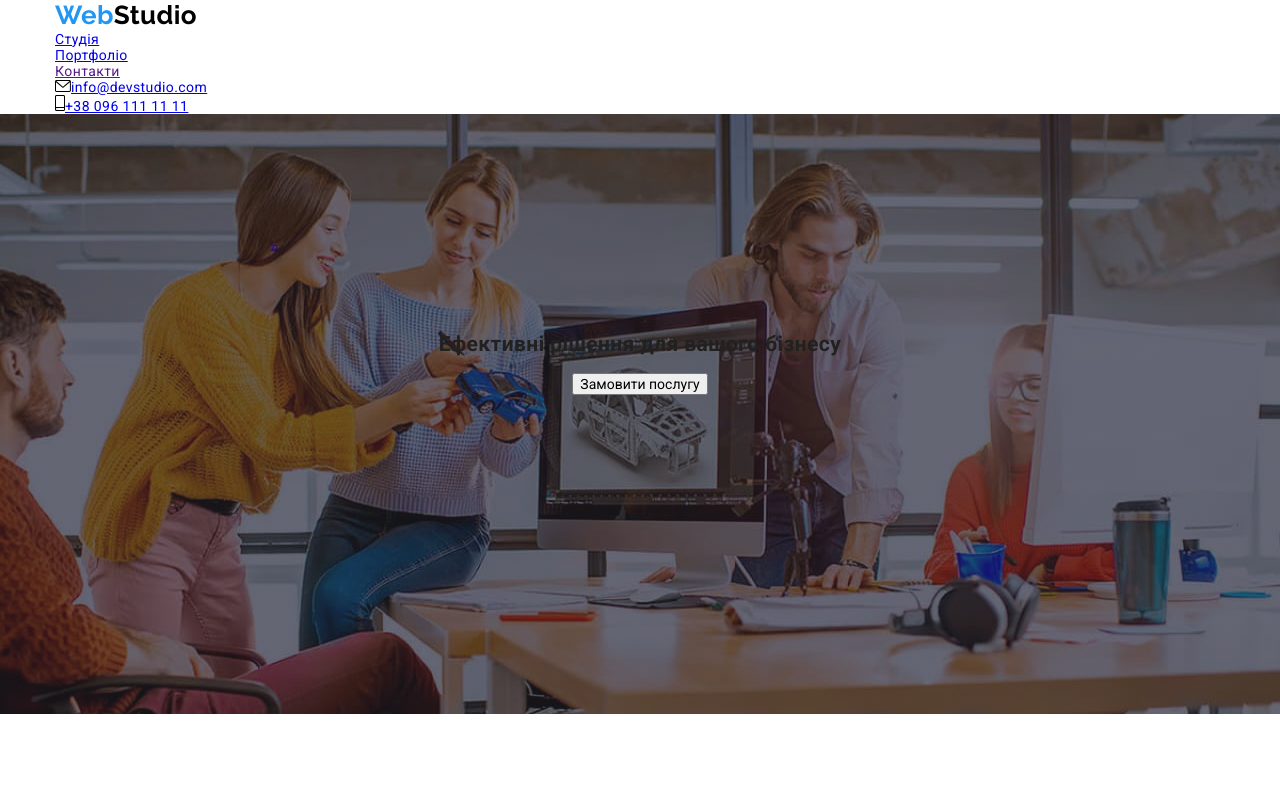
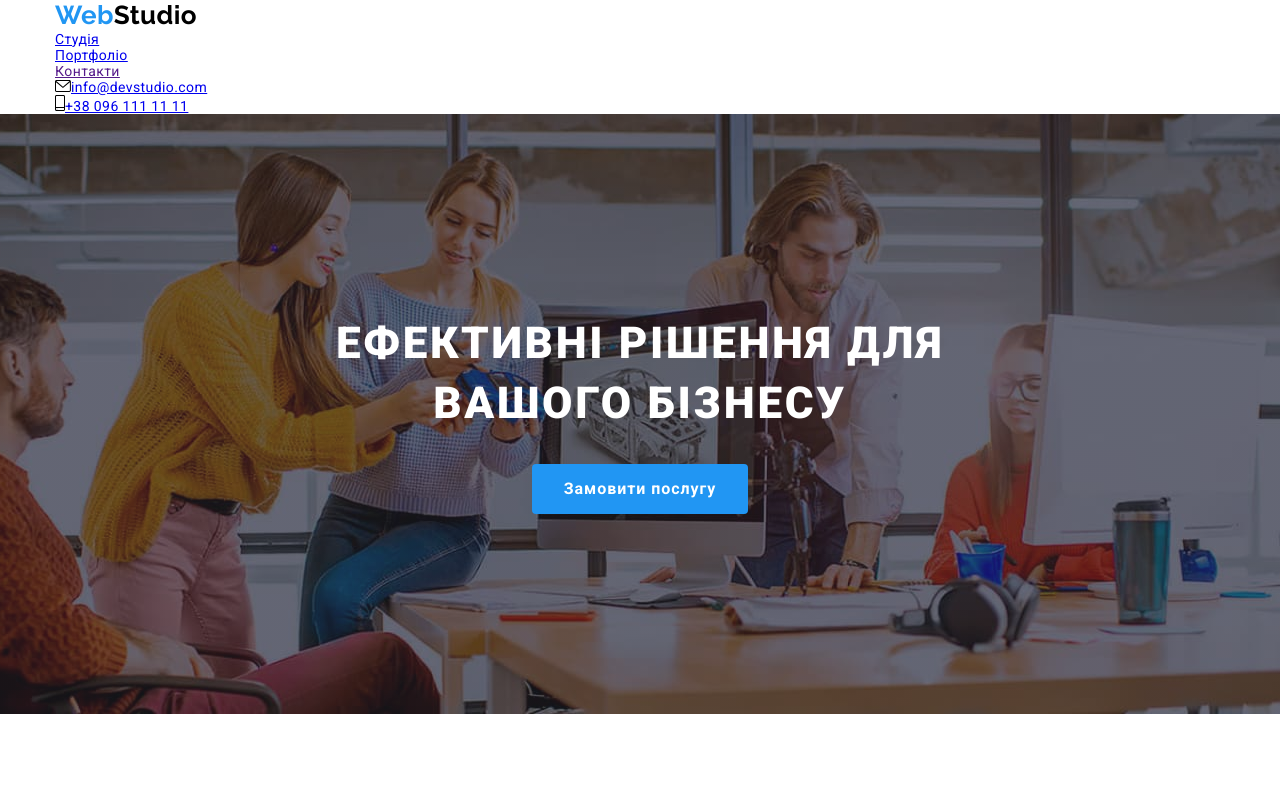
Before and after one commit to Tania873/goit-markup-hw-07, a plain HTML site: page index.html in a window 1280 px wide. Shown: the top 800 px of the page. Drawn offline with nearby package versions, Linux system fonts and the light colour scheme; files that its build step writes are made by us from their sources.

Commit message:
Update _hero.scss

```diff
--- a/sass/layout/_hero.scss
+++ b/sass/layout/_hero.scss
@@ -14,7 +14,7 @@
     background-repeat: no-repeat;
 }
 
-.hero-title {
+.hero__title {
     color: var(--title-text-color);
 
     font-weight: 900;
@@ -28,7 +28,7 @@
     max-width: 696px;
 }
 
-.hero-button {
+.hero__button {
     color: var(--white-color);
     background-color: var(--button-color);
 
```
